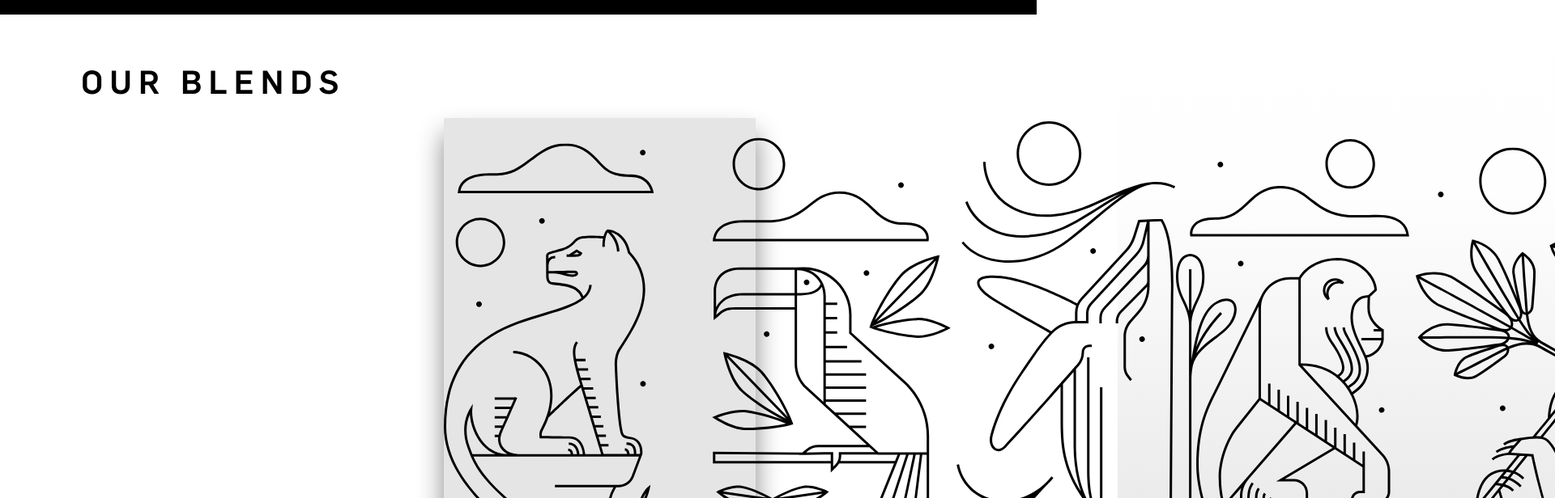
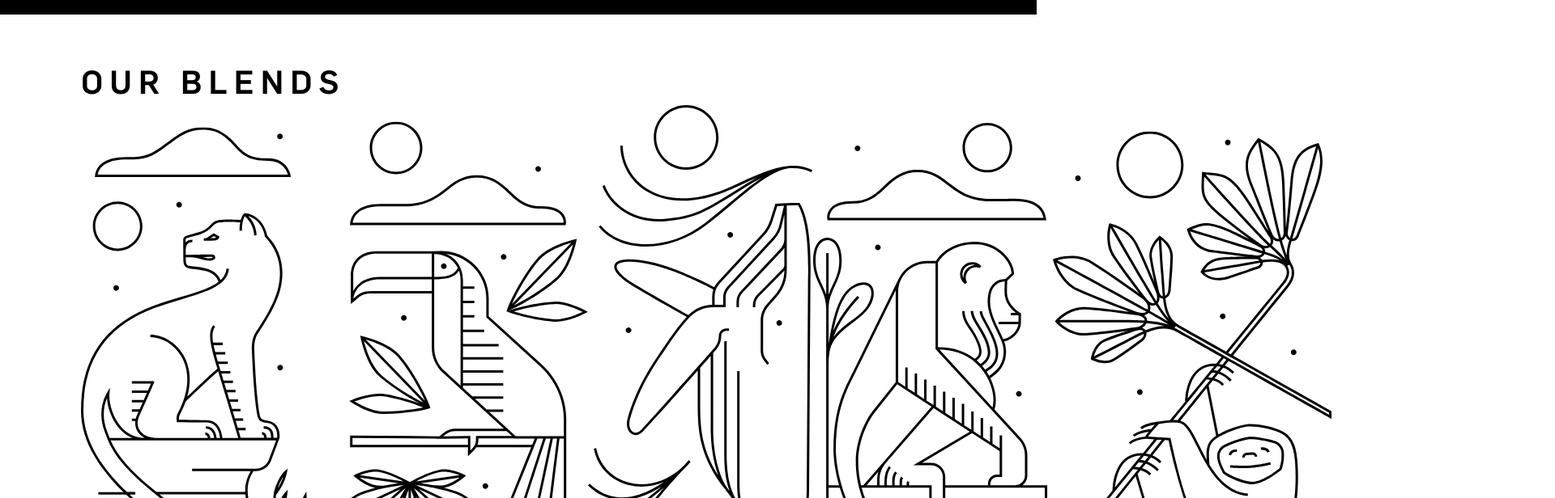
Before and after one commit to AangBel/OnePageHonour, a React (Create React App) app: page / in a window 1280 px wide. Shown: the part 2560-3176 px from the top of the page at 81% size, 1920 px wide, since content can reach past the window. Built offline with nearby package versions, Linux system fonts and the light colour scheme.

Commit message:
carousel code no longer causing errors because code for arrows and images has beeen commented out

```diff
--- a/src/App.js
+++ b/src/App.js
@@ -17,7 +17,7 @@ function App() {
         <Hero />
         <Quote />
         <OurBlends />
-        {/* <Carousel /> */}
+        <Carousel />
       </div>
     </div>
   );
--- a/src/components/OurBlends/OurBlends.css
+++ b/src/components/OurBlends/OurBlends.css
@@ -5,7 +5,7 @@ body {
   padding: 0;
   margin: 0;
   font-family: "Fjalla One", sans-serif;
-  background: linear-gradient(#fff, #fefefe, #eaeaea);
+  /* background: linear-gradient(#fff, #fefefe, #eaeaea); */
 }
 
 @font-face {
@@ -14,18 +14,18 @@ body {
   font-weight: normal;
   font-style: normal;
 }
-/* OUR BLENDS HEADER TEXT */
+/* THE CONTAINER FOR THE BLENDS HEADER TEXT */
 .rectangularSection {
   background-color: #ffffff;
   height: 100%;
   /* width: 100%; */
   display: flex;
   flex-direction: column;
-  align-items: center;
+  /* align-items: center; */
   align-items: flex-start;
   padding-left: 100px;
 }
-
+/* OUR BLENDS HEADER TEXT */
 .accordionHeader {
   background-color: white;
   font-family: "flama medium";
@@ -40,17 +40,19 @@ body {
   right:100px;
 }
 
+/* THE IMAGES WITHIN THE ACCORDION */
 .accordionContent {
-  max-width: 990px;
-  background: rgba(0, 0, 0, 0.1);
-  width: 385px;
+  /* max-width: 990px; */
+  /* background: rgba(0, 0, 0, 0.1); */
+  /* width: 385px; */
+  width:1440px;
   height: 708px;
-  margin: 20px auto;
+  /* margin: 20px auto; */
   display: flex;
-  box-shadow: 0px 20px 30px rgba(0, 0, 0, 0.47);
+  /* box-shadow: 0px 20px 30px rgba(0, 0, 0, 0.47); */
   flex-direction: row;
-  cursor: pointer;
-  margin-bottom: 100px;
+  /* cursor: pointer; */
+  /* margin-bottom: 100px; */
   /* padding-left: 15px; */
 }
 
--- a/src/components/ProductionCarousel/ProductionCarousel.css
+++ b/src/components/ProductionCarousel/ProductionCarousel.css
@@ -1,4 +1,5 @@
 .carousel-container {
+    background-color: black;
     position: relative;
     width: 100%;
     max-width: 600px; /* Adjust the maximum width as needed */
@@ -7,6 +8,8 @@
 
   .carousel {
     overflow: hidden;
+    background-color: black;
+
   }
 
   .carousel img {
--- a/src/components/ProductionCarousel/ProductionCarousel.jsx
+++ b/src/components/ProductionCarousel/ProductionCarousel.jsx
@@ -32,12 +32,12 @@ const Carousel = ({ images }) => {
   return (
     <div className="carousel-container">
       <div className="carousel">
-        <img src={images[currentIndex]} alt={`Slide ${currentIndex + 1}`} />
+        {/* <img src={images[currentIndex]} alt={`Slide ${currentIndex + 1}`} /> */}
       </div>
-      <div className="arrows">
+      {/* <div className="arrows">
         <button onClick={prevImage}>&#8249;</button>
         <button onClick={nextImage}>&#8250;</button>
-      </div>
+      </div> */}
     </div>
   );
 };
```
